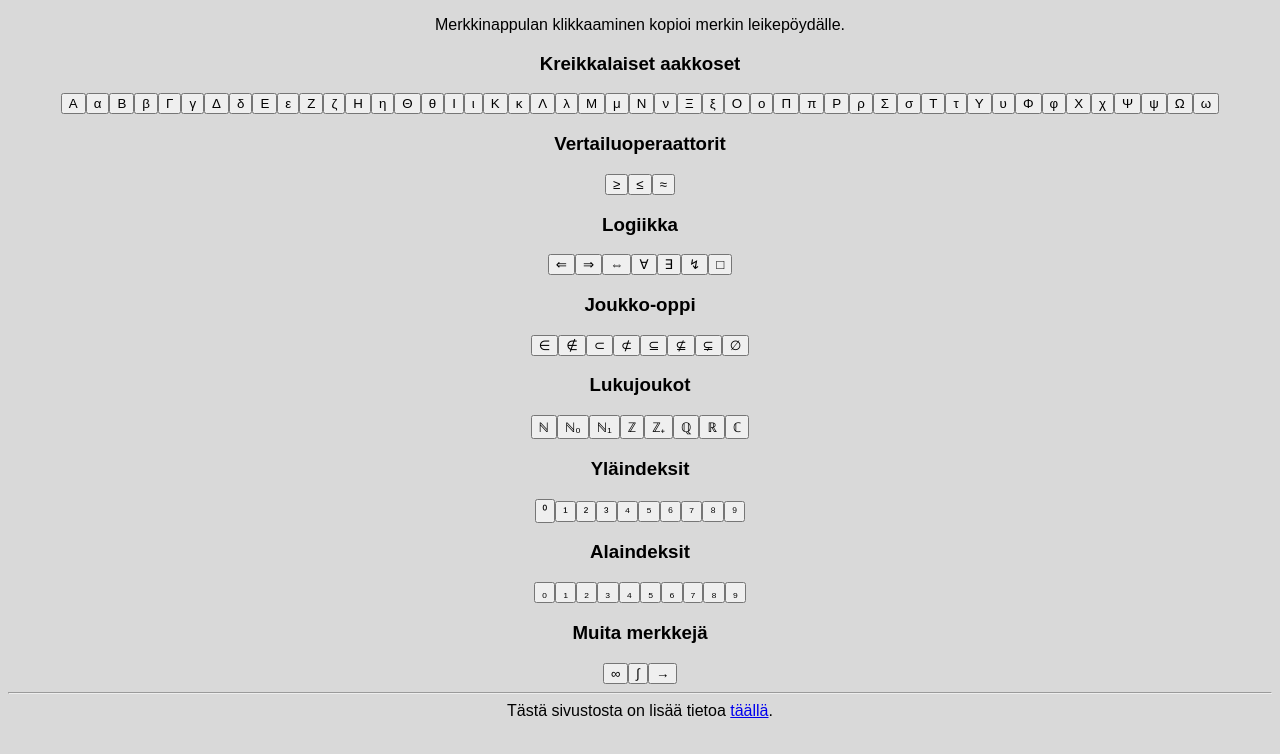
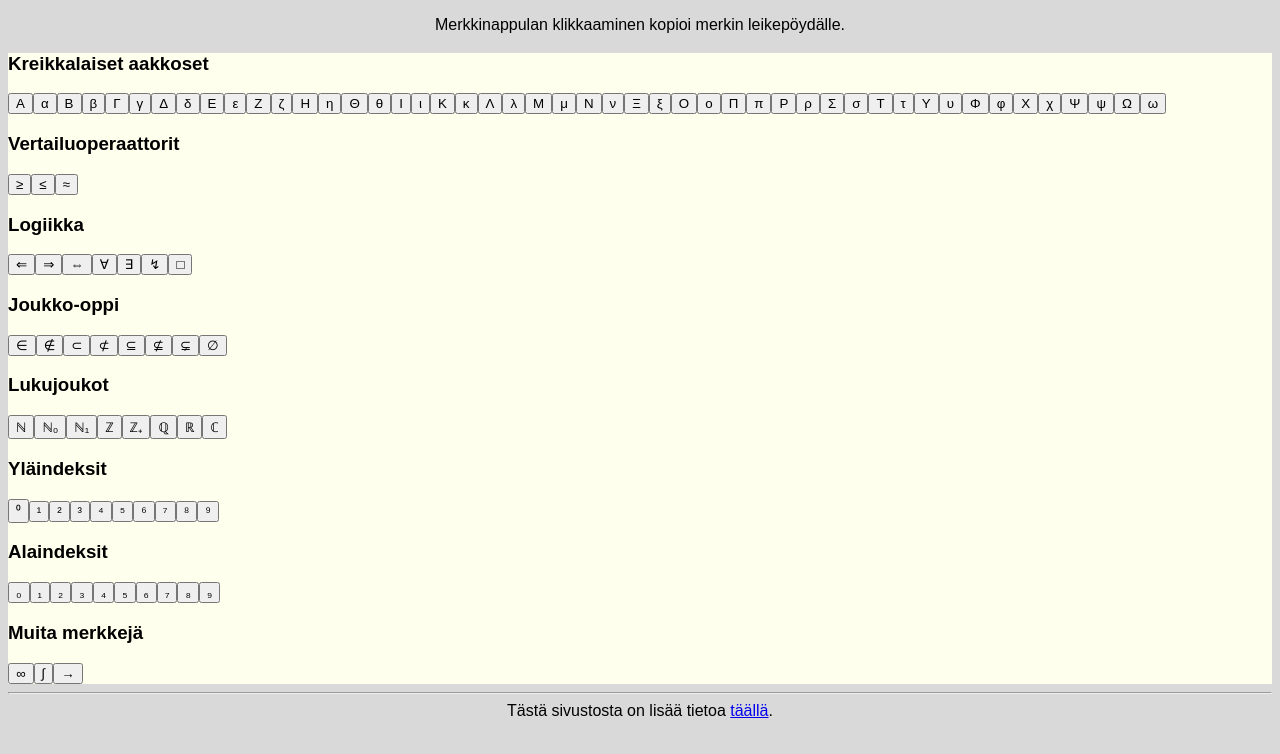
Before and after one commit to Akuli/matikkamerkit, a plain HTML site: page index.html in a window 1280 px wide. Drawn offline with Linux system fonts and the light colour scheme; some packages are replaced by stand-ins of ours; a script that the page names is missing.

Commit message:
styles added

```diff
--- a/index.html
+++ b/index.html
@@ -9,6 +9,11 @@
             font-family: Arial;
             text-align: center;
         }
+        #character-display{
+            background-color:#ffe;
+            text-align: left;
+        }
+
 
     </style>
     <script src="clipboard.min.js"></script>
```
